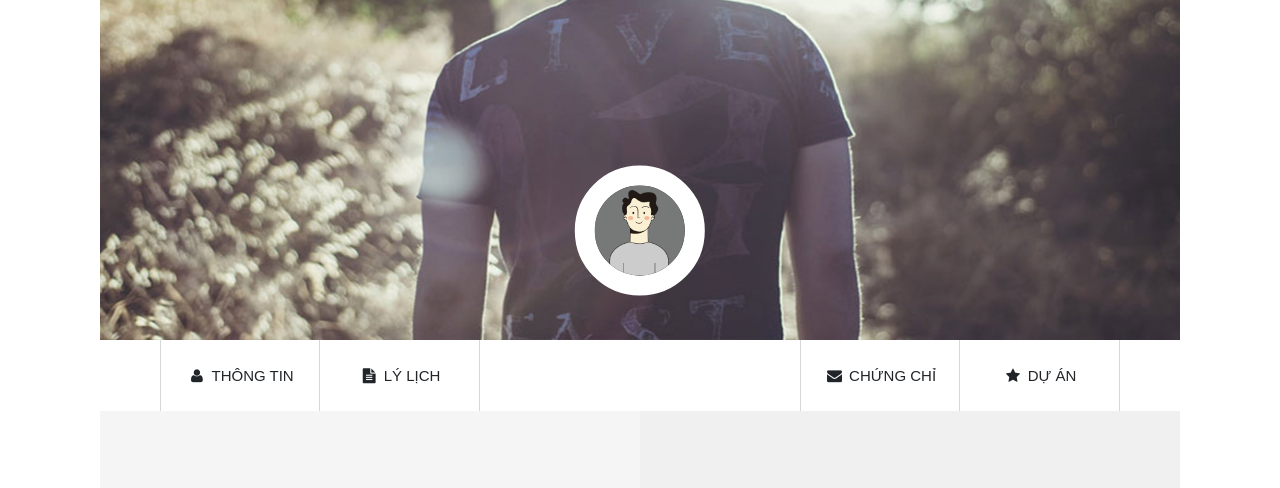
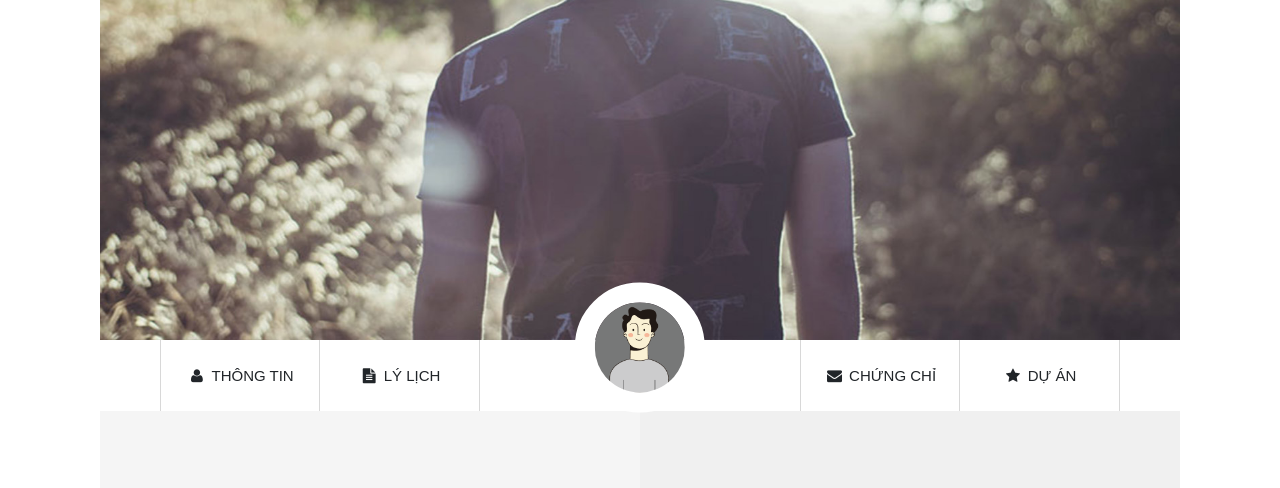
Before and after one commit to TruongHoang01/IntroduceCV, a plain HTML site: page index.html in a window 1280 px wide. Shown: the part 133-621 px from the top of the page. Drawn offline with nearby package versions, Linux system fonts and the light colour scheme.

Commit message:
fix-img-personal

```diff
--- a/css/laptop.css
+++ b/css/laptop.css
@@ -363,7 +363,7 @@ img{
     width: 12%;
     position: absolute;
     border-radius: 50%;
-    top: 10%;
+    top: 14%;
     right: 50%;
     z-index: 10;
     border: 20px solid #fff;
```
